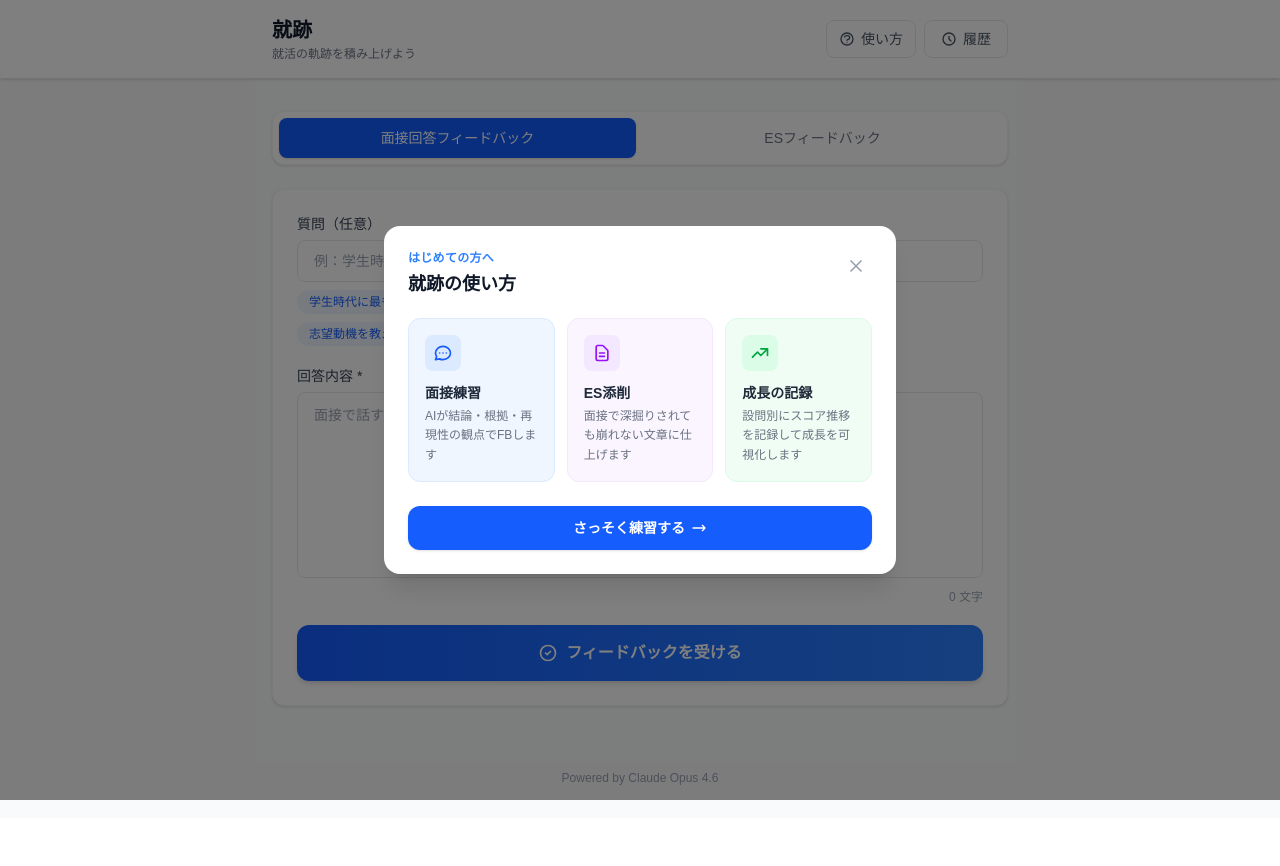
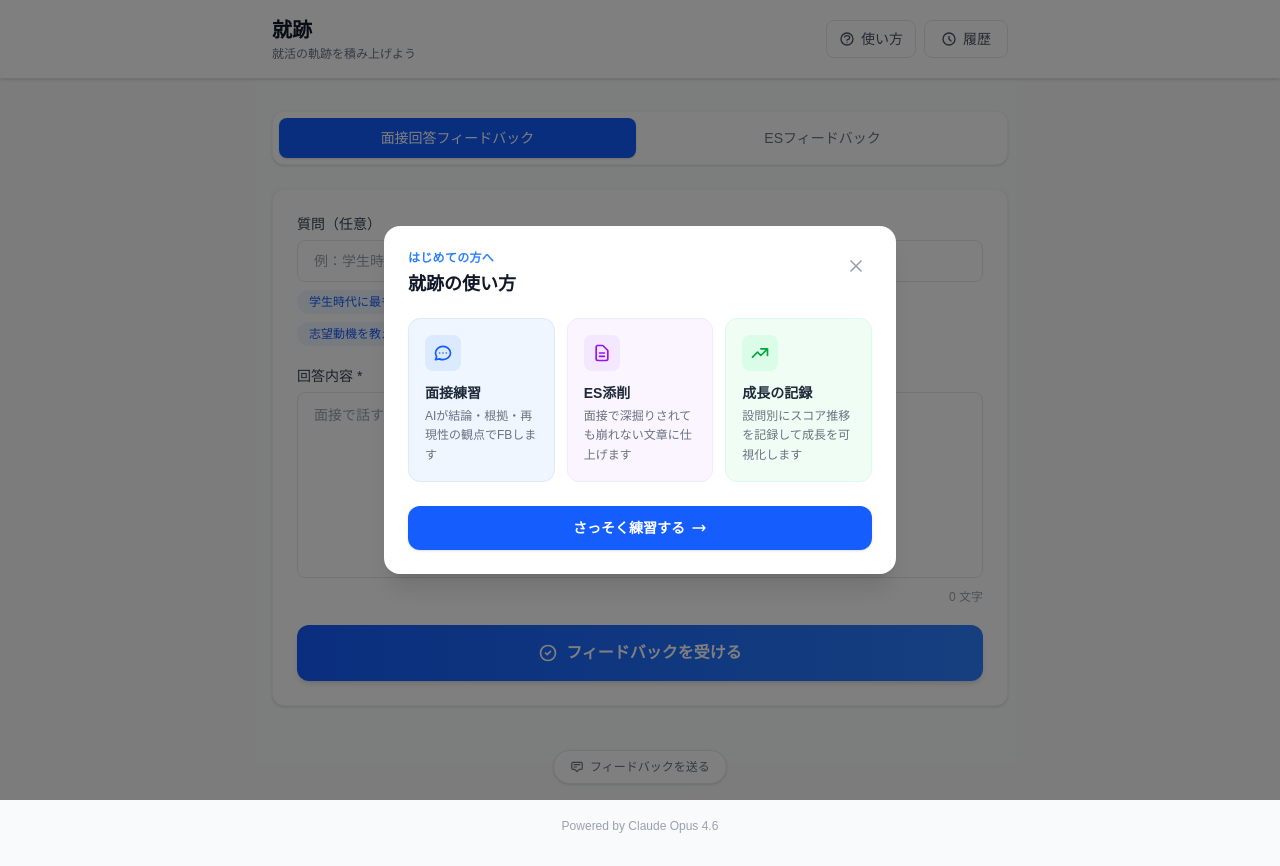
Before and after one commit to tkohga28/shukatsu-app, a Next.js app: page / in a window 1280 px wide. Before the commit the page ends 818 px from the top, so only its background shows below. Built offline with nearby package versions, Linux system fonts and the light colour scheme.

Commit message:
feat: フィードバックボタンを固定フッターに追加

```diff
--- a/app/page.tsx
+++ b/app/page.tsx
@@ -502,7 +502,7 @@ export default function Home() {
         </div>
       </header>
 
-      <main className="max-w-3xl mx-auto px-4 py-8 space-y-6">
+      <main className="max-w-3xl mx-auto px-4 py-8 pb-20 space-y-6">
 
         {/* ═══ 履歴詳細 ═══ */}
         {view === "history-detail" && selectedItem && (
@@ -917,6 +917,21 @@ export default function Home() {
         Powered by Claude Opus 4.6
       </footer>
 
+      {/* フィードバックボタン（固定フッター） */}
+      <div className="fixed bottom-0 left-0 right-0 z-20 flex justify-center pb-4 pointer-events-none">
+        <a
+          href="https://forms.gle/JYDwF4HfikXi8VN96"
+          target="_blank"
+          rel="noopener noreferrer"
+          className="pointer-events-auto flex items-center gap-1.5 px-4 py-2 rounded-full bg-white border border-gray-200 shadow-sm text-xs text-gray-500 hover:text-gray-700 hover:border-gray-300 hover:shadow-md transition-all"
+        >
+          <svg className="w-3.5 h-3.5" fill="none" stroke="currentColor" viewBox="0 0 24 24">
+            <path strokeLinecap="round" strokeLinejoin="round" strokeWidth={2} d="M7 8h10M7 12h4m1 8l-4-4H5a2 2 0 01-2-2V6a2 2 0 012-2h14a2 2 0 012 2v8a2 2 0 01-2 2h-3l-4 4z" />
+          </svg>
+          フィードバックを送る
+        </a>
+      </div>
+
       {/* ═══ チュートリアルモーダル ═══ */}
       {showTutorial && (
         <div
```
